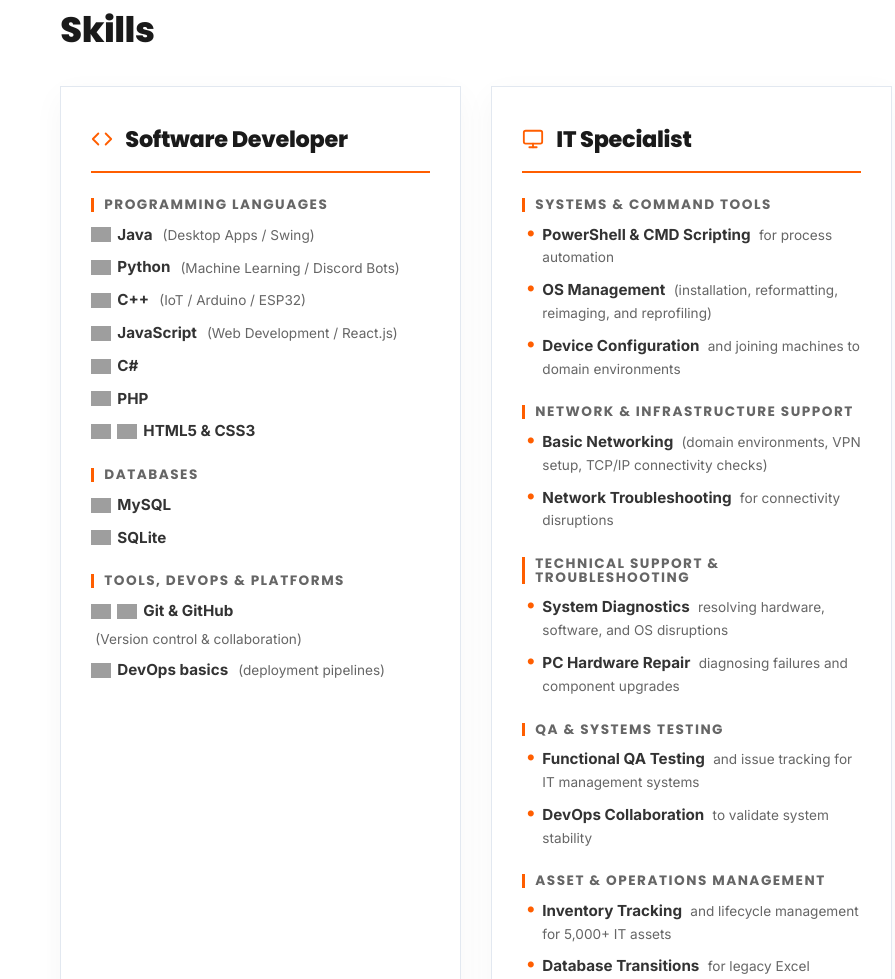
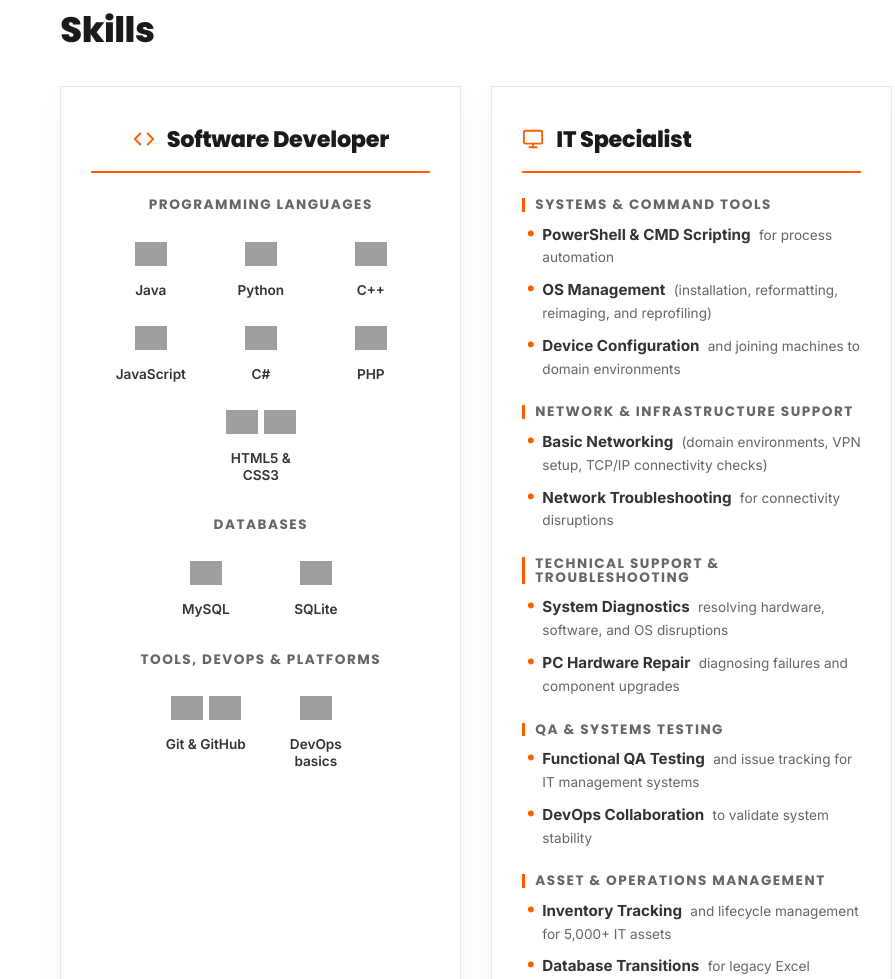
Before and after one commit to sondre01/Portfolio-V2, a plain HTML site: page index.html in a window 1280 px wide. Shown: the part 1260-2239 px from the top of the page, without its empty margins (385-1280 px from the left). Drawn offline with Linux system fonts and the light colour scheme; grey boxes are pictures that could not be loaded.

Commit message:
style: implement logo grids, cloud comments tooltips, and center column 1 content

```diff
--- a/assets/css/skills.css
+++ b/assets/css/skills.css
@@ -141,24 +141,103 @@
 }
 
 /* Logo-specific styles for Software Dev card */
-.skills-list.has-logos li {
-    padding-left: 0;
+.skills-grid-logos {
+    display: flex;
+    flex-wrap: wrap;
+    justify-content: center;
+    gap: 20px 25px;
+    padding: 10px 0;
+}
+
+.skill-item-logo-card {
+    display: flex;
+    flex-direction: column;
+    align-items: center;
+    gap: 8px;
+    width: 85px;
+    position: relative;
+    text-align: center;
+}
+
+.skill-logo-wrapper {
+    position: relative;
     display: flex;
     align-items: center;
-    flex-wrap: wrap; /* Wraps cleanly on narrow viewports */
+    justify-content: center;
     gap: 6px;
+    height: 40px;
 }
 
-.skills-list.has-logos li::before {
-    display: none; /* Hide custom bullet */
+.skill-logo-img {
+    width: 32px;
+    height: 32px;
+    object-fit: contain;
+    transition: transform 0.2s cubic-bezier(0.4, 0, 0.2, 1);
 }
 
-.skill-logo {
-    width: 20px;
-    height: 20px;
-    object-fit: contain;
-    flex-shrink: 0;
-    display: inline-block;
+.skill-item-logo-card:hover .skill-logo-img {
+    transform: scale(1.15);
+}
+
+.skill-name {
+    font-family: 'Inter', sans-serif;
+    font-size: 0.85rem;
+    font-weight: 600;
+    color: #333333;
+    line-height: 1.2;
+}
+
+/* Cloud comment / tooltip styling */
+.skill-tooltip {
+    position: absolute;
+    bottom: calc(100% + 12px);
+    left: 50%;
+    transform: translateX(-50%) translateY(8px);
+    background-color: #1a1a1a;
+    color: #ffffff;
+    padding: 8px 12px;
+    font-size: 0.75rem;
+    font-weight: 500;
+    border-radius: 6px;
+    white-space: nowrap;
+    box-shadow: 0 4px 15px rgba(0, 0, 0, 0.15);
+    opacity: 0;
+    visibility: hidden;
+    pointer-events: none;
+    transition: opacity 0.25s cubic-bezier(0.4, 0, 0.2, 1),
+                transform 0.25s cubic-bezier(0.4, 0, 0.2, 1),
+                visibility 0.25s cubic-bezier(0.4, 0, 0.2, 1);
+    z-index: 100;
+}
+
+/* Tooltip arrow */
+.skill-tooltip::after {
+    content: "";
+    position: absolute;
+    top: 100%;
+    left: 50%;
+    transform: translateX(-50%);
+    border-width: 6px;
+    border-style: solid;
+    border-color: #1a1a1a transparent transparent transparent;
+}
+
+/* Show tooltip on hover */
+.skill-item-logo-card:hover .skill-tooltip {
+    opacity: 1;
+    visibility: visible;
+    transform: translateX(-50%) translateY(0);
+}
+
+/* Column 1 Centering rules */
+.skills-column:first-child .skills-card-header {
+    justify-content: center;
+}
+
+.skills-column:first-child .skills-subcategory h4 {
+    text-align: center;
+    border-left: none;
+    padding-left: 0;
 }
 
 /* Responsive adjustments */
--- a/index.html
+++ b/index.html
@@ -226,37 +226,103 @@
                             <div class="skills-card-body">
                                 <div class="skills-subcategory">
                                     <h4>Programming Languages</h4>
-                                    <ul class="skills-list has-logos">
-                                        <li><img src="https://cdn.jsdelivr.net/gh/devicons/devicon@latest/icons/java/java-original.svg" alt="Java" class="skill-logo"> <strong>Java</strong> <span class="skill-detail">(Desktop Apps / Swing)</span></li>
-                                        <li><img src="https://cdn.jsdelivr.net/gh/devicons/devicon@latest/icons/python/python-original.svg" alt="Python" class="skill-logo"> <strong>Python</strong> <span class="skill-detail">(Machine Learning / Discord Bots)</span></li>
-                                        <li><img src="https://cdn.jsdelivr.net/gh/devicons/devicon@latest/icons/cplusplus/cplusplus-original.svg" alt="C++" class="skill-logo"> <strong>C++</strong> <span class="skill-detail">(IoT / Arduino / ESP32)</span></li>
-                                        <li><img src="https://cdn.jsdelivr.net/gh/devicons/devicon@latest/icons/javascript/javascript-original.svg" alt="JavaScript" class="skill-logo"> <strong>JavaScript</strong> <span class="skill-detail">(Web Development / React.js)</span></li>
-                                        <li><img src="https://cdn.jsdelivr.net/gh/devicons/devicon@latest/icons/csharp/csharp-original.svg" alt="C#" class="skill-logo"> <strong>C#</strong></li>
-                                        <li><img src="https://cdn.jsdelivr.net/gh/devicons/devicon@latest/icons/php/php-original.svg" alt="PHP" class="skill-logo"> <strong>PHP</strong></li>
-                                        <li>
-                                            <img src="https://cdn.jsdelivr.net/gh/devicons/devicon@latest/icons/html5/html5-original.svg" alt="HTML5" class="skill-logo">
-                                            <img src="https://cdn.jsdelivr.net/gh/devicons/devicon@latest/icons/css3/css3-original.svg" alt="CSS3" class="skill-logo">
-                                            <strong>HTML5 & CSS3</strong>
-                                        </li>
-                                    </ul>
+                                    <div class="skills-grid-logos">
+                                        <!-- Java -->
+                                        <div class="skill-item-logo-card">
+                                            <div class="skill-logo-wrapper">
+                                                <img src="https://cdn.jsdelivr.net/gh/devicons/devicon@latest/icons/java/java-original.svg" alt="Java" class="skill-logo-img">
+                                                <span class="skill-tooltip">Desktop Apps / Swing</span>
+                                            </div>
+                                            <span class="skill-name">Java</span>
+                                        </div>
+                                        <!-- Python -->
+                                        <div class="skill-item-logo-card">
+                                            <div class="skill-logo-wrapper">
+                                                <img src="https://cdn.jsdelivr.net/gh/devicons/devicon@latest/icons/python/python-original.svg" alt="Python" class="skill-logo-img">
+                                                <span class="skill-tooltip">Machine Learning / Discord Bots</span>
+                                            </div>
+                                            <span class="skill-name">Python</span>
+                                        </div>
+                                        <!-- C++ -->
+                                        <div class="skill-item-logo-card">
+                                            <div class="skill-logo-wrapper">
+                                                <img src="https://cdn.jsdelivr.net/gh/devicons/devicon@latest/icons/cplusplus/cplusplus-original.svg" alt="C++" class="skill-logo-img">
+                                                <span class="skill-tooltip">IoT / Arduino / ESP32</span>
+                                            </div>
+                                            <span class="skill-name">C++</span>
+                                        </div>
+                                        <!-- JavaScript -->
+                                        <div class="skill-item-logo-card">
+                                            <div class="skill-logo-wrapper">
+                                                <img src="https://cdn.jsdelivr.net/gh/devicons/devicon@latest/icons/javascript/javascript-original.svg" alt="JavaScript" class="skill-logo-img">
+                                                <span class="skill-tooltip">Web Dev / React.js</span>
+                                            </div>
+                                            <span class="skill-name">JavaScript</span>
+                                        </div>
+                                        <!-- C# -->
+                                        <div class="skill-item-logo-card">
+                                            <div class="skill-logo-wrapper">
+                                                <img src="https://cdn.jsdelivr.net/gh/devicons/devicon@latest/icons/csharp/csharp-original.svg" alt="C#" class="skill-logo-img">
+                                            </div>
+                                            <span class="skill-name">C#</span>
+                                        </div>
+                                        <!-- PHP -->
+                                        <div class="skill-item-logo-card">
+                                            <div class="skill-logo-wrapper">
+                                                <img src="https://cdn.jsdelivr.net/gh/devicons/devicon@latest/icons/php/php-original.svg" alt="PHP" class="skill-logo-img">
+                                            </div>
+                                            <span class="skill-name">PHP</span>
+                                        </div>
+                                        <!-- HTML5 & CSS3 -->
+                                        <div class="skill-item-logo-card">
+                                            <div class="skill-logo-wrapper">
+                                                <img src="https://cdn.jsdelivr.net/gh/devicons/devicon@latest/icons/html5/html5-original.svg" alt="HTML5" class="skill-logo-img">
+                                                <img src="https://cdn.jsdelivr.net/gh/devicons/devicon@latest/icons/css3/css3-original.svg" alt="CSS3" class="skill-logo-img">
+                                            </div>
+                                            <span class="skill-name">HTML5 & CSS3</span>
+                                        </div>
+                                    </div>
                                 </div>
                                 <div class="skills-subcategory">
                                     <h4>Databases</h4>
-                                    <ul class="skills-list has-logos">
-                                        <li><img src="https://cdn.jsdelivr.net/gh/devicons/devicon@latest/icons/mysql/mysql-original.svg" alt="MySQL" class="skill-logo"> <strong>MySQL</strong></li>
-                                        <li><img src="https://cdn.jsdelivr.net/gh/devicons/devicon@latest/icons/sqlite/sqlite-original.svg" alt="SQLite" class="skill-logo"> <strong>SQLite</strong></li>
-                                    </ul>
+                                    <div class="skills-grid-logos">
+                                        <!-- MySQL -->
+                                        <div class="skill-item-logo-card">
+                                            <div class="skill-logo-wrapper">
+                                                <img src="https://cdn.jsdelivr.net/gh/devicons/devicon@latest/icons/mysql/mysql-original.svg" alt="MySQL" class="skill-logo-img">
+                                            </div>
+                                            <span class="skill-name">MySQL</span>
+                                        </div>
+                                        <!-- SQLite -->
+                                        <div class="skill-item-logo-card">
+                                            <div class="skill-logo-wrapper">
+                                                <img src="https://cdn.jsdelivr.net/gh/devicons/devicon@latest/icons/sqlite/sqlite-original.svg" alt="SQLite" class="skill-logo-img">
+                                            </div>
+                                            <span class="skill-name">SQLite</span>
+                                        </div>
+                                    </div>
                                 </div>
                                 <div class="skills-subcategory">
                                     <h4>Tools, DevOps & Platforms</h4>
-                                    <ul class="skills-list has-logos">
-                                        <li>
-                                            <img src="https://cdn.jsdelivr.net/gh/devicons/devicon@latest/icons/git/git-original.svg" alt="Git" class="skill-logo">
-                                            <img src="https://cdn.jsdelivr.net/gh/devicons/devicon@latest/icons/github/github-original.svg" alt="GitHub" class="skill-logo">
-                                            <strong>Git & GitHub</strong> <span class="skill-detail">(Version control & collaboration)</span>
-                                        </li>
-                                        <li><img src="https://cdn.jsdelivr.net/gh/devicons/devicon@latest/icons/docker/docker-original.svg" alt="DevOps" class="skill-logo"> <strong>DevOps basics</strong> <span class="skill-detail">(deployment pipelines)</span></li>
-                                    </ul>
+                                    <div class="skills-grid-logos">
+                                        <!-- Git & GitHub -->
+                                        <div class="skill-item-logo-card">
+                                            <div class="skill-logo-wrapper">
+                                                <img src="https://cdn.jsdelivr.net/gh/devicons/devicon@latest/icons/git/git-original.svg" alt="Git" class="skill-logo-img">
+                                                <img src="https://cdn.jsdelivr.net/gh/devicons/devicon@latest/icons/github/github-original.svg" alt="GitHub" class="skill-logo-img">
+                                                <span class="skill-tooltip">Version control & collaboration</span>
+                                            </div>
+                                            <span class="skill-name">Git & GitHub</span>
+                                        </div>
+                                        <!-- DevOps basics -->
+                                        <div class="skill-item-logo-card">
+                                            <div class="skill-logo-wrapper">
+                                                <img src="https://cdn.jsdelivr.net/gh/devicons/devicon@latest/icons/docker/docker-original.svg" alt="DevOps" class="skill-logo-img">
+                                                <span class="skill-tooltip">Deployment pipelines</span>
+                                            </div>
+                                            <span class="skill-name">DevOps basics</span>
+                                        </div>
+                                    </div>
                                 </div>
                             </div>
                         </div>
```
